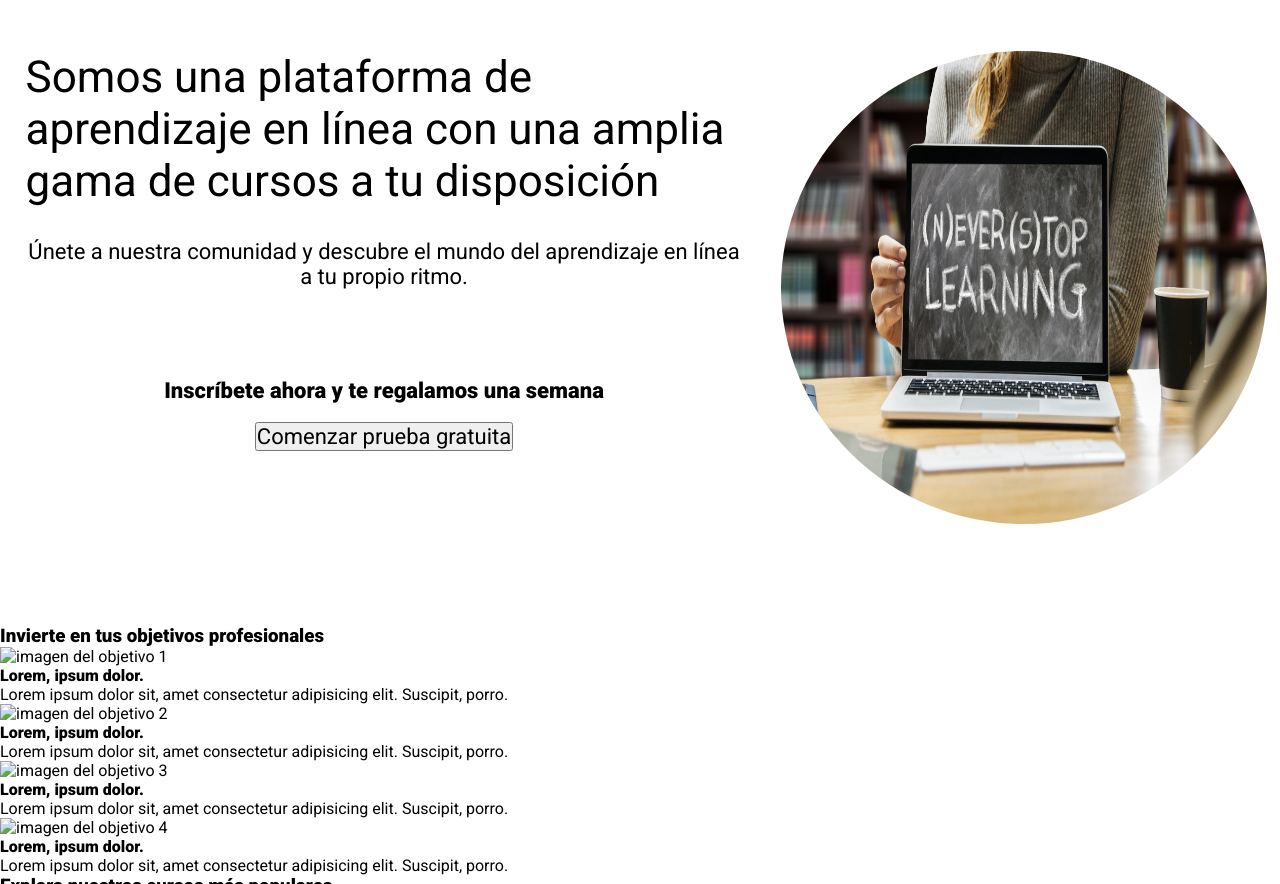
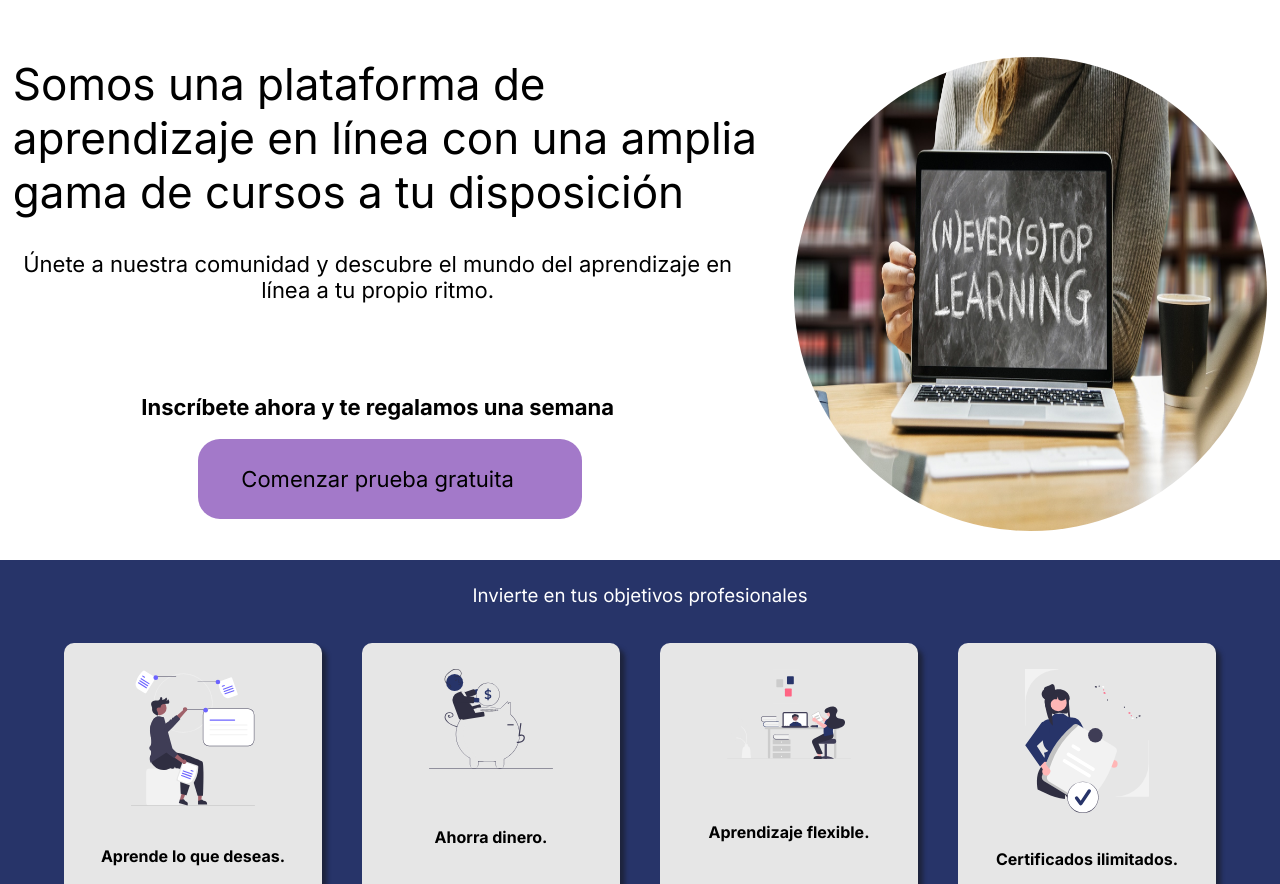
Before and after one commit to DesuZaGeru2/TrabajoFinal, a plain HTML site: page index2.html in a window 1280 px wide. Shown: the part 73-957 px from the top of the page. Drawn offline with nearby package versions, Linux system fonts and the light colour scheme.

Commit message:
Carpeta css y js agregadas, modificacion de index2 con tarjetas de objetivos armadas, estilos en style.css

```diff
--- /dev/null
+++ b/css/style.css
@@ -0,0 +1,172 @@
+@import url('https://fonts.googleapis.com/css2?family=Inter:wght@100;200;300;400;500;600;700;800;900&display=swap'); /* Import de la fuente */
+
+*{
+    font-family: 'Inter', sans-serif;
+    box-sizing: border-box;
+    margin: 0;
+    padding: 0;
+}
+
+/* colores
+#273469 azul
+#297373 verde
+#a379c9 lila
+#e6e6e6 blanco
+#39393a gris */
+
+/* ------------------------------------HEADER-------------------------------- */
+header {
+    display: flex;
+    margin: 0.5vw 0.5vw;
+    align-items: center;
+    justify-content: space-between;
+    border-radius: 5px;
+    box-shadow: 3px 2px 5px rgba(22, 22, 22, 0.521);
+    background-color: #39393a;
+}
+
+/* Nav*/
+nav {
+    display: flex;
+    gap: 3vw;
+    align-items: center;
+    padding: 0.5vw 1vw;
+}
+nav a{
+    text-decoration: none;
+    color: rgb(221, 221, 221);
+
+}
+
+header img{
+    width: 7vw;
+    border-radius: 6px;
+    padding: 2px;
+    margin: 0.2vw;
+}
+
+/* --------------------------------------MAIN---------------------------------------- */
+main{
+    display: flex;
+    flex-direction: column;
+}
+
+.hero {
+display: flex;
+flex-wrap: wrap;
+margin-top: 3vw;
+
+}
+
+.textoHero{
+    display: flex;
+    align-items: center;
+    flex-direction: column;
+    justify-content: left;
+
+    width: 61%;
+    padding: 2vw 1vw;
+    align-items: center;
+}
+
+.imagenHero{
+    justify-content: right;
+    width: 39%;
+    padding: 2vw 1vw;
+}
+
+.imagenHero img{
+    width: 100%;
+    height: 37vw;
+    border-radius: 50%;
+}
+
+.textoHero p {
+   padding-right: 2vw;;
+}
+
+.textoHero h1 {
+    font-weight:400;
+    font-size: 44px;
+    text-align:left;
+    margin-bottom: 2.5vw;
+}
+
+.textoHero p{
+    font-weight: 400;
+    font-size: 22px;
+    text-align: center;
+}
+
+.inscribete{
+    margin-top: 4vw;
+    margin-bottom: 1.5vw;
+}
+
+.hero button {
+    border: none;
+    height:10vh;
+    width: 30vw;
+    background-color: #a379c9;
+    padding: 2vh 3vw;
+    font-size: 20px;
+    border-radius: 22px;
+}
+
+.hero button:hover{
+    background: #bbaaca;
+}
+
+/* -----------------------------------SECCION OBJETIVOS------------------------- */
+
+.bannerobjetivos{
+    background-color: #273469;
+    display: flex;
+    flex-wrap: wrap;
+    justify-content: space-between;
+    padding: 3vh 5vw;
+}
+
+.bannerobjetivos h3{
+    text-align: center;
+    width: 100%;
+    margin-bottom: 20px;
+    color: white;
+    font-weight:400;
+}
+
+.objetivos{
+    display: flex;
+    flex-direction: column;
+    width: 258px;
+    height: 320px;
+    /* border: 1px solid black; */
+    border-radius: 10px;
+    background-color: #e6e6e6;
+    align-items: center;
+    justify-content: space-between;
+    margin-bottom: 4vh;
+    margin-top: 2vh;
+    box-shadow: 5px 5px 4px rgba(22, 22, 22, 0.521);
+}
+
+.objetivos h4{
+    text-align: center;
+    margin-bottom: 7px;
+}
+
+.objetivos p{
+    text-align: center;
+    align-self: flex-end;
+    margin-bottom: 2vh;
+}
+
+.objetivos img{
+    width: 68%;
+    padding: 2vw;
+}
+
+/* .objetivos .objetivo4{
+    width: 65%;
+    padding-left: 4vw;
+} */
--- a/index2.html
+++ b/index2.html
@@ -6,7 +6,8 @@
     <meta name="viewport" content="width=device-width, initial-scale=1.0">
     <link rel="shortcut icon" href="./Iconos/logoAcademiaX.ico" type="image/x-icon" />
     <!-- <link rel="stylesheet" href="./stylemain.css"> -->
-    <link rel="stylesheet" href="/style.css">
+    <link rel="stylesheet" href="./css/style.css">
+    <link rel="stylesheet" href="https://cdn.jsdelivr.net/npm/bootstrap-icons@1.10.3/font/bootstrap-icons.css">
     <title>Academia X</title>
 </head>
 <body>
@@ -26,7 +27,8 @@
     </nav>
   </header>
   <main>
-      <div class="hero"> <!-- seccion Hero -->
+
+      <section class="hero"> <!-- seccion Hero -->
         <div class="textoHero">
         <h1>Somos una plataforma de aprendizaje en línea con una amplia gama de cursos a tu disposición</h1>
         <p>Únete a nuestra comunidad  y descubre el mundo del aprendizaje en línea a tu propio ritmo.</p>
@@ -40,46 +42,41 @@
       <div class="imagenHero">
         <img src="./Assets/imagen hero.jpg" alt="Frase motivadora nunca dejes de aprender">
       </div>
-      </div>
+      </section>
 
 
-      <div class="bannerobjetivos"> <!-- seccion objetivos -->
+      <section class="bannerobjetivos"> <!-- seccion objetivos -->
         <h3>Invierte en tus objetivos profesionales</h3>
-        <div class="trans">
-          <figure>
-            <img src="" alt="imagen del objetivo 1"> <!-- targeta de objetivo -->
-          </figure>
-          <h4>Lorem, ipsum dolor.</h4>
+        <div class="objetivos">
+          <img src="./img/objetivo1.svg" alt="Hombre eligiendo una opcion"> <!-- targeta de objetivo -->
+          <h4>Aprende lo que deseas.</h4>
           <p>Lorem ipsum dolor sit, amet consectetur adipisicing elit. Suscipit, porro.</p>
         </div>
-        <div class="trans">
-          <figure>
-            <img src="" alt="imagen del objetivo 2"> <!-- targeta de objetivo -->
-          </figure>
-          <h4>Lorem, ipsum dolor.</h4>
+        <div class="objetivos">
+          <img src="./img/objetivo2.svg" alt="Hombre guardando moneda en alcancia"> <!-- targeta de objetivo -->
+          <h4>Ahorra dinero.</h4>
           <p>Lorem ipsum dolor sit, amet consectetur adipisicing elit. Suscipit, porro.</p>
         </div>
-        <div class="trans">
-          <figure>
-            <img src="" alt="imagen del objetivo 3"> <!-- targeta de objetivo -->
-          </figure>
-          <h4>Lorem, ipsum dolor.</h4>
+        <div class="objetivos">
+          <img src="./img/objetivo3.svg" alt="Mujer en computadora tomando clase online"> <!-- targeta de objetivo -->
+          <h4>Aprendizaje flexible.</h4>
           <p>Lorem ipsum dolor sit, amet consectetur adipisicing elit. Suscipit, porro.</p>
         </div>
-        <div class="trans">
-          <figure>
-            <img src="" alt="imagen del objetivo 4"> <!-- targeta de objetivo -->
-          </figure>
-          <h4>Lorem, ipsum dolor.</h4>
+        <div class="objetivos">
+          <img src="./img/objetivo4.svg" alt="Mujer mostrando un certificado aprobado" class="objetivo4"> <!-- targeta de objetivo -->
+          <h4>Certificados ilimitados.</h4>
           <p>Lorem ipsum dolor sit, amet consectetur adipisicing elit. Suscipit, porro.</p>
         </div>
-      </div>
+      </section>
        <!-- seccion cursos -->
+        <section>
         <h3>Explora nuestros cursos más populares</h3>
+        <div class="containercat">
           <button>Categoria1</button>
           <button>Categoria2</button>
           <button>Categoria3</button>
           <button>Categoria4</button>
+        </div>
         <div class="bannercursos">
           <div class="cursos"> <!-- targeta de cursos -->
             <figure>
@@ -121,7 +118,7 @@
               <a href="#">Ver más...</a>
             </div>
           </div>
-      </div>
+        </section>
       <div> <!-- seccion nosotros (About US) -->
         <h3>Acerca de nosotros</h3>
         <div class="bannervision"> <!-- banners con la imagen y la transparencia -->
@@ -162,14 +159,13 @@
       </div>
     </main>
     <footer>
-        <a href="x"><img src="./logos de redes/Logo_de_Facebook.png" alt="Facebook"></a>
-        <a href="x"><img src="./logos de redes/instalogo.jpg" alt="Instagram"></a>
-        <a href="x"><img src="./logos de redes/logoreddit.png" alt="Reddit"></a>
-        <a href="x"><img src="./logos de redes/whatslogo.png" alt="whatsup"></a>
-        <div>
+        <div class="redesSociales">
+          <i class="bi bi-facebook"></i>
+          <i class="bi bi-instagram"></i>
+          <i class="bi bi-twitter"></i>
+        </div>
         <img src="./logos de redes/logoAcademiaX.png" alt="Logo academia X">
         <p>Academia X</p>
-        </div>
         <p>Todos los derechos reservados. Argentina Programa 4.0 © 2023 Academia X</p>
         <span><a href="X">Política de Privacidad</a> y <a href="">Condiciones de Uso</a></span>
     </footer>
--- a/style.css
+++ /dev/null
@@ -1,97 +0,0 @@
-@import url('https://fonts.googleapis.com/css2?family=Roboto:wght@100;400;900&display=swap'); /* Import de la fuente */
-
-*{
-    font-family: 'Roboto', sans-serif;
-    box-sizing: border-box;
-    margin: 0;
-    padding: 0;
-}
-
-/* colores
-#273469 azul
-#297373 verde
-#a379c9 lila
-#e6e6e6 blanco
-#39393a gris */
-
-/* ------------------------------------HEADER-------------------------------- */
-header {
-    display: flex;
-    margin: 0.5vw 0.5vw;
-    align-items: center;
-    justify-content: space-between;
-    border-radius: 5px;
-    box-shadow: 3px 2px 5px rgba(22, 22, 22, 0.521);
-    background-color: rgb(59, 59, 58)
-}
-
-/* Nav*/
-nav {
-    display: flex;
-    gap: 3vw;
-    align-items: center;
-    padding: 0.5vw 1vw;
-}
-nav a{
-    text-decoration: none;
-    color: rgb(221, 221, 221);
-
-}
-
-header img{
-    width: 7vw;
-    border-radius: 6px;
-    padding: 2px;
-    margin: 0.2vw;
-}
-
-/* --------------------------------------MAIN---------------------------------------- */
-.hero {
-display: flex;
-flex-wrap: wrap;
-margin-top: 3vw;
-}
-
-.textoHero{
-    justify-content: left;
-    height: 600px;
-    width: 60%;
-    padding: 2vw 2vw;
-    align-items: center;
-}
-
-.imagenHero{
-    justify-content: right;
-    width: 40%;
-    padding: 2vw 1vw;
-}
-
-.imagenHero img{
-    width: 100%;
-    height: 37vw;
-    border-radius: 50%;
-}
-
-.textoHero{
-    display: flex;
-    align-items: center;
-    flex-direction: column;
-}
-
-.textoHero h1 {
-    font-weight:400;
-    font-size: 44px;
-    text-align:left;
-    margin-bottom: 2.5vw;
-}
-
-.textoHero p{
-    font-weight: 400;
-    font-size: 22px;
-    text-align: center;
-}
-
-.inscribete{
-    margin-top: 4vw;
-    margin-bottom: 1.5vw;
-}
```
Also changed, not shown: index.html (+1 -1 lines), registro.html (+13 -1 lines), css/stylemain.css (renamed from stylemain.css), img/objetivo1.svg (added), img/objetivo2.svg (added), img/objetivo3.svg (added), img/objetivo4.svg (added), js/script.js (renamed from script.js). Lines whose indentation alone changed are shown as unchanged.
